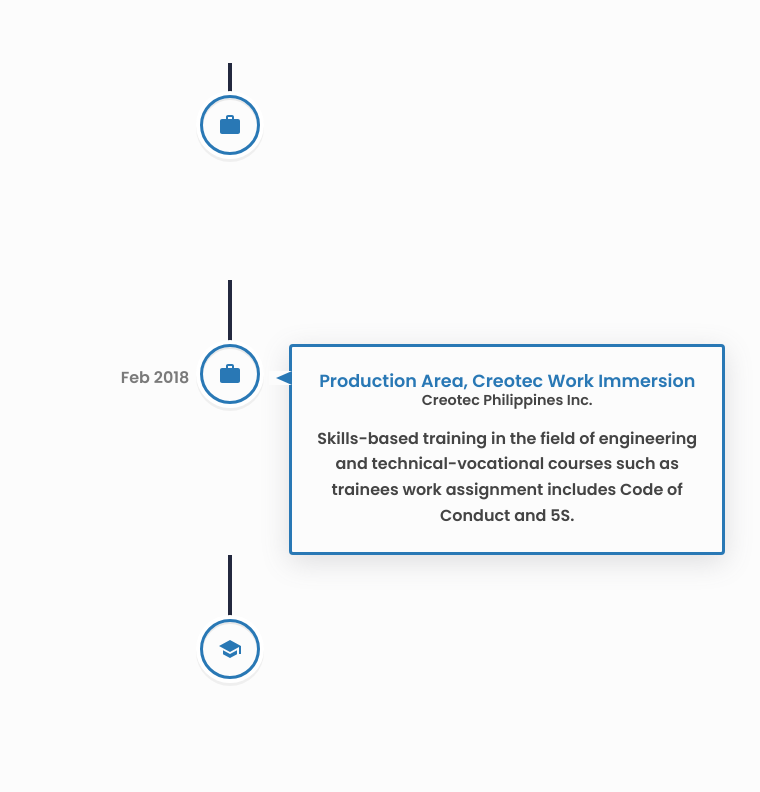
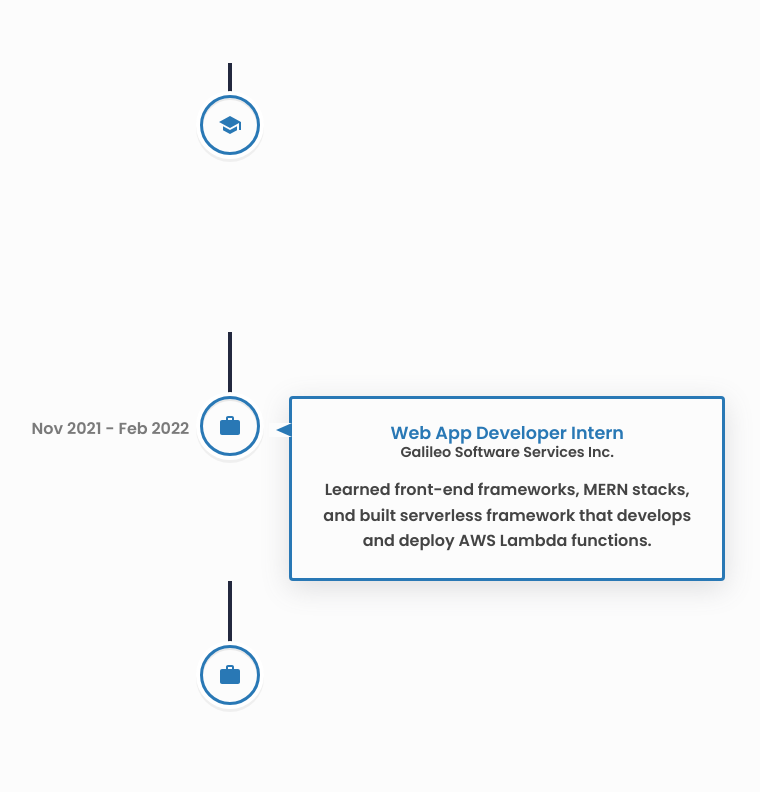
Before and after one commit to hyaxsuzy/Portfolio, a React (Create React App) app: page / in a window 1280 px wide. Shown: the part 1148-1940 px from the top of the page, without its empty margins (410-1170 px from the left). Built offline with nearby package versions, Linux system fonts and the light colour scheme.

Commit message:
fixed arrangements

```diff
--- a/src/Components/About/Timeline.jsx
+++ b/src/Components/About/Timeline.jsx
@@ -32,6 +32,43 @@
         </h2>
         <VerticalTimeline lineColor={linecolor}>
           <VerticalTimelineElement
+            date={"Aug 2018 - Sept 2022"}
+            contentStyle={{
+              boxShadow: `var(--shadow)`,
+              border: "3px solid var(--clr-primary)",
+              backgroundColor: `var(--clr-bg)`,
+              textAlign: "center",
+              color: `var(--clr-fg-alt)`,
+            }}
+            contentArrowStyle={{
+              borderRight: "16px solid  var(--clr-primary)",
+            }}
+            iconStyle={{
+              border: ` 3px solid var(--clr-primary)`,
+              backgroundColor: `var(--clr-bg)`,
+              color: `var(--clr-primary)`,
+            }}
+            icon={<SchoolIcon />}
+          >
+            <h3
+              className="vertical-timeline-element-title"
+              data-aos="fade-right"
+            >
+              College Student
+            </h3>
+            <h4
+              className="vertical-timeline-element-subtitle"
+              data-aos="fade-right"
+            >
+              Technological University of the Philippines
+            </h4>
+            <p data-aos="fade-right">
+              Studied Computer Engineering Technology which designs, build and
+              program computers, gain skills in the hardware and software
+              aspects of microcomputers and their applications.
+            </p>
+          </VerticalTimelineElement>
+          <VerticalTimelineElement
             date={"Nov 2021 - Feb 2022"}
             contentStyle={{
               boxShadow: `var(--shadow)`,
@@ -63,7 +100,8 @@
               Galileo Software Services Inc.
             </h4>
             <p data-aos="fade-right">
-              Learned front-end frameworks, MERN stacks, and built serverless framework that develops and deploy AWS Lambda functions.
+              Learned front-end frameworks, MERN stacks, and built serverless
+              framework that develops and deploy AWS Lambda functions.
             </p>
           </VerticalTimelineElement>
           <VerticalTimelineElement
@@ -98,42 +136,9 @@
               Creotec Philippines Inc.
             </h4>
             <p data-aos="fade-right">
-              Skills-based training in the field of engineering and technical-vocational courses such as trainees work assignment includes Code of Conduct and 5S.
-            </p>
-          </VerticalTimelineElement>
-          <VerticalTimelineElement
-            date={"Aug 2018 - Sept 2022"}
-            contentStyle={{
-              boxShadow: `var(--shadow)`,
-              border: "3px solid var(--clr-primary)",
-              backgroundColor: `var(--clr-bg)`,
-              textAlign: "center",
-              color: `var(--clr-fg-alt)`,
-            }}
-            contentArrowStyle={{
-              borderRight: "16px solid  var(--clr-primary)",
-            }}
-            iconStyle={{
-              border: ` 3px solid var(--clr-primary)`,
-              backgroundColor: `var(--clr-bg)`,
-              color: `var(--clr-primary)`,
-            }}
-            icon={<SchoolIcon />}
-          >
-            <h3
-              className="vertical-timeline-element-title"
-              data-aos="fade-right"
-            >
-              College Student
-            </h3>
-            <h4
-              className="vertical-timeline-element-subtitle"
-              data-aos="fade-right"
-            >
-              Technological University of the Philippines
-            </h4>
-            <p data-aos="fade-right">
-              Studied Computer Engineering Technology which designs, build and program computers, gain skills in the hardware and software aspects of microcomputers and their applications.
+              Skills-based training in the field of engineering and
+              technical-vocational courses such as trainees work assignment
+              includes Code of Conduct and 5S.
             </p>
           </VerticalTimelineElement>
           <VerticalTimelineElement
--- a/src/Components/Projects/Projects.jsx
+++ b/src/Components/Projects/Projects.jsx
@@ -8,7 +8,7 @@
   SiJavascript,
   SiMongodb,
   SiNodedotjs,
-  SiPug
+  SiPug,
 } from "react-icons/si";
 import { DiCss3 } from "react-icons/di";
 import { VscJson } from "react-icons/vsc";
@@ -28,16 +28,16 @@
             <div className="project">
               <div className="project_videocontainer">
                 <div>
-                  <img
-                    src={doctrack}
-                    alt="TUP Doctrack"
-                  />
+                  <img src={doctrack} alt="TUP Doctrack" />
                 </div>
               </div>
               <div className="project_information">
                 <h2>TUP Doctrack</h2>
                 <p>
-                  TUP Doctrack is a web-based printing system that was developed to solve the queuing problems with printing services at the Technological University of the Philippines by providing a fast and reliable printing system.
+                  TUP Doctrack is a web-based printing system that was developed
+                  to solve the queuing problems with printing services at the
+                  Technological University of the Philippines by providing a
+                  fast and reliable printing system.
                 </p>
                 <div>
                   <SiNodedotjs />
@@ -75,16 +75,16 @@
             <div className="project">
               <div className="project_videocontainer">
                 <div>
-                  <img
-                    src={quote}
-                    alt="quote"
-                  />
+                  <img src={quote} alt="quote" />
                 </div>
               </div>
               <div className="project_information">
                 <h2>Random Quote Machine</h2>
                 <p>
-                  A quote machine that displays a random quote whenever the new quote button is clicked. It can copy and paste, and tweet the current quote. Also, it can read and speak by using the speech synthesis utterance.
+                  A quote machine that displays a random quote whenever the new
+                  quote button is clicked. It can copy and paste, and tweet the
+                  current quote. Also, it can read and speak by using the speech
+                  synthesis utterance.
                   {/* Aside from the buttons color changing, I added background images to change as well by using unsplash API. */}
                 </p>
                 <div>
@@ -126,7 +126,10 @@
               <div className="project_information">
                 <h2>Markdown Previewer</h2>
                 <p>
-                  Markdown previewer first loads, the default text contain valid markdown that represents each element such as heading, sub heading, link, inline code, code block, list item, blockquote, image, and bolded text.
+                  Markdown previewer first loads, the default text contain valid
+                  markdown that represents each element such as heading, sub
+                  heading, link, inline code, code block, list item, blockquote,
+                  image, and bolded text.
                 </p>
                 <div>
                   <FaReact />
@@ -156,7 +159,7 @@
             </div>
           </div>
 
-          <div className="projects_container" data-aos="fade-right">
+          {/* <div className="projects_container" data-aos="fade-right">
             <div className="project">
               <div className="project_videocontainer">
                 <div>
@@ -178,8 +181,8 @@
                   <DiCss3 />
                   <SiHtml5 />
                   <SiJavascript />
-                </div>
-                {/* <div>
+                </div> */}
+          {/* <div>
                   <a
                     href="https://search-app-production.up.railway.app"
                     target="_blank"
@@ -199,12 +202,11 @@
                     </span>
                   </a>
                 </div> */}
-              </div>
+          {/* </div>
             </div>
-          </div>
+          </div> */}
         </div>
       </div>
-
     </>
   );
 };
```
